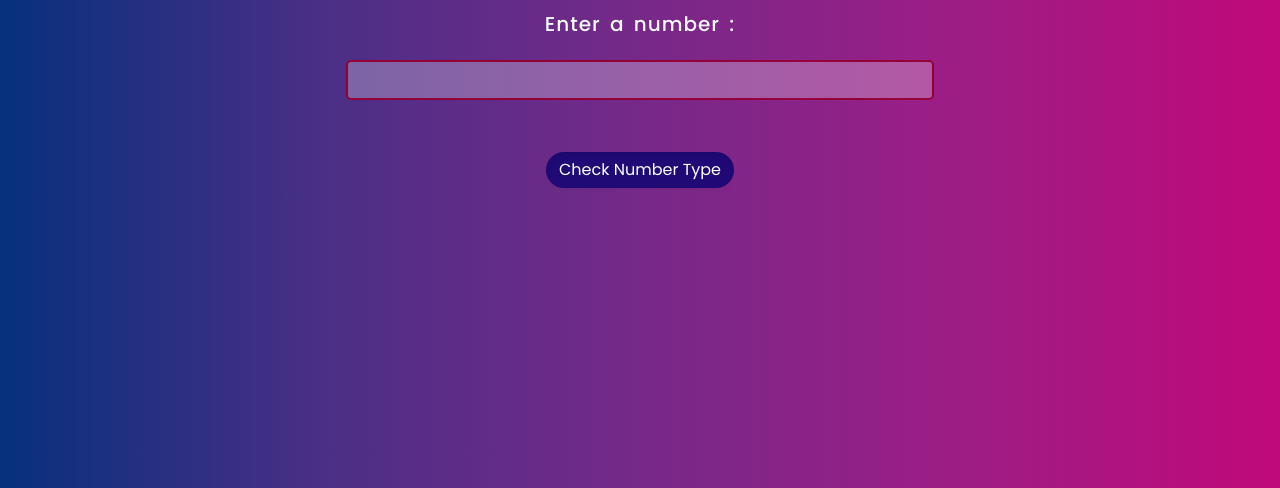
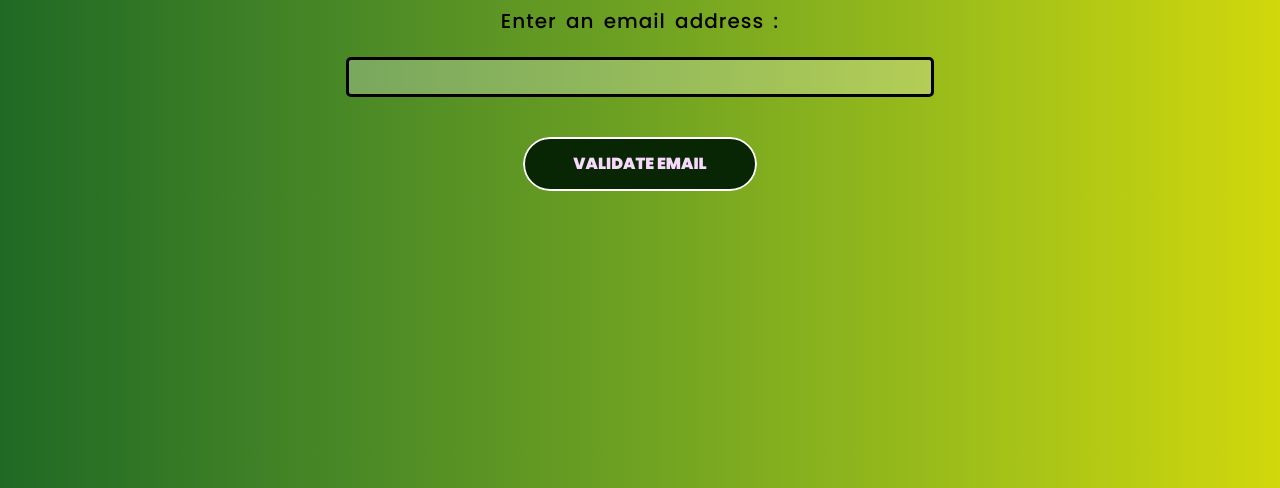
Before and after one commit to adibmansuri511/Validate-an-email-address, a plain HTML site: page index.html in a window 1280 px wide. Shown: the part 312-800 px from the top of the page. Drawn offline with nearby package versions, Linux system fonts and the light colour scheme.

Commit message:
All updates is done.

```diff
--- a/assets/css/style.css
+++ b/assets/css/style.css
@@ -8,7 +8,7 @@
 }
 
 body {
-    background-image: linear-gradient(to right, #06307d, #4a2f86, #762989, #9d1d85, #c0097a);
+    background-image: linear-gradient(to right, #206925, #468626, #6fa222, #9dbe1a, #d1d80c);
     background-position: center center;
     background-repeat: no-repeat;
     background-size: cover;
@@ -31,69 +31,180 @@ main {
 form input {
     height: 40px;
     width: 80%;
-    outline-offset: 1px;
-    border: 2px solid #930037;
+    /* outline-offset: 1px; */
+    border: 3px solid #000000;
     border-radius: 5px;
     background-color: #ffffff42;
-    color: #fff;
+    color: #000000;
     font-size: 1rem;
 }
 
 form input:focus {
-    outline: 2px solid #ffffff;
-    background-color: #6c2d436b;
+    outline: 3px solid #d9d803;
+    background-color: #d9d803;
     transition-duration: 100ms;
 }
 
-.custom-btn {
-    background-color: #1d0976f5;
-    padding: 0.4em 0.8em;
-    margin-top: 1.75rem;
-    border-radius: 20em;
-    border: none;
-    user-select: none;
-    cursor: pointer;
-    font-size: 1rem;
-    transition: all 100ms linear;
-    color: #ffffff;
-    position: relative;
-    box-shadow: inset 0 4px 6px -1px rgb(0 0 0 / 0.1),
-        0 2px 4px -2px rgb(0 0 0 / 0.1);
+.custom-text-dark {
+    color: #000000;
 }
 
-.custom-btn:active {
-    box-shadow: inset 0 0 0 4px #043b3f6b;
+
+/* .input-color {
+    color: blue !important;
+    font-size: 1rem;
+    font-weight: bold;
+} */
+
+
+.btn-01,
+.btn-01 *,
+.btn-01 :after,
+.btn-01 :before,
+.btn-01:after,
+.btn-01:before {
+    border: 0 solid;
+    box-sizing: border-box;
 }
 
-.custom-btn::before {
-    content: "";
-    width: 100%;
-    height: 100%;
-    background-color: #1d0976f5;
-    position: absolute;
-    border-radius: inherit;
-    z-index: -1;
-    top: 0;
-    left: 0;
-    transition: all 500ms ease-in-out;
-    opacity: 0;
-    animation: flash 100ms ease-in-out;
-    transform: scaleX(2) scaleY(2);
+.btn-01 {
+    -webkit-tap-highlight-color: transparent;
+    -webkit-appearance: button;
+    background-color: #082604;
+    background-image: none;
+    color: #fff;
+    cursor: pointer;
+    font-family: ui-sans-serif, system-ui, -apple-system, BlinkMacSystemFont,
+        Segoe UI, Roboto, Helvetica Neue, Arial, Noto Sans, sans-serif,
+        Apple Color Emoji, Segoe UI Emoji, Segoe UI Symbol, Noto Color Emoji;
+    font-size: 100%;
+    font-weight: 900;
+    line-height: 1.5;
+    margin: 0;
+    -webkit-mask-image: -webkit-radial-gradient(#000, #fff);
+    padding: 0;
+    text-transform: uppercase;
 }
 
-.custom-btn:hover::before {
-    opacity: 1;
-    transform: scaleX(1) scaleY(1);
+.btn-01:disabled {
+    cursor: default;
 }
 
-@keyframes flash {
+.btn-01:-moz-focusring {
+    outline: auto;
+}
+
+.btn-01 svg {
+    display: block;
+    vertical-align: middle;
+}
+
+.btn-01 [hidden] {
+    display: none;
+}
+
+.btn-01 {
+    border-radius: 99rem;
+    border-width: 2px;
+    padding: 0.8rem 3rem;
+    z-index: 0;
+}
+
+.btn-01,
+.btn-01 .text-container {
+    overflow: hidden;
+    position: relative;
+}
+
+.btn-01 .text-container {
+    display: block;
+}
+
+.btn-01 .text {
+    display: block;
+    mix-blend-mode: difference;
+    position: relative;
+}
+
+.btn-01:hover .text {
+    -webkit-animation: move-up-alternate 0.3s forwards;
+    animation: move-up-alternate 0.3s forwards;
+}
+
+@-webkit-keyframes move-up-alternate {
     0% {
-        opacity: 1;
-        transform: translate(45px);
+        transform: translateY(0);
     }
 
-    100% {
-        opacity: 0;
-        transform: translate(0);
+    50% {
+        transform: translateY(80%);
+    }
+
+    51% {
+        transform: translateY(-80%);
+    }
+
+    to {
+        transform: translateY(0);
     }
 }
+
+@keyframes move-up-alternate {
+    0% {
+        transform: translateY(0);
+    }
+
+    50% {
+        transform: translateY(80%);
+    }
+
+    51% {
+        transform: translateY(-80%);
+    }
+
+    to {
+        transform: translateY(0);
+    }
+}
+
+.btn-01:after,
+.btn-01:before {
+    --tilt: 20px;
+    background: #ffffff;
+    -webkit-clip-path: polygon(0 0,
+            calc(100% - var(--tilt)) 0,
+            100% 50%,
+            calc(100% - var(--tilt)) 100%,
+            0 100%);
+    clip-path: polygon(0 0,
+            calc(100% - var(--tilt)) 0,
+            100% 50%,
+            calc(100% - var(--tilt)) 100%,
+            0 100%);
+    content: "";
+    height: 100%;
+    left: -100%;
+    position: absolute;
+    top: 0;
+    transition: transform 0.6s;
+    width: 100%;
+}
+
+.btn-01:after {
+    -webkit-clip-path: polygon(var(--tilt) 0,
+            0 50%,
+            var(--tilt) 100%,
+            100% 100%,
+            100% 0);
+    clip-path: polygon(var(--tilt) 0, 0 50%, var(--tilt) 100%, 100% 100%, 100% 0);
+    left: 100%;
+    z-index: -1;
+}
+
+.btn-01:hover:before {
+    transform: translateX(100%);
+}
+
+.btn-01:hover:after {
+    transform: translateX(-100%);
+}
--- a/assets/js/main.js
+++ b/assets/js/main.js
@@ -1,61 +1,89 @@
-// program to check if a number is a float or integer value
+// program to validate an email address
 
 // Get button element and add click event listener on it and assign to element variable.
 const element = document.getElementById("myBtn");
 
-element.addEventListener("click", checkNumber);
+element.addEventListener("click", validateEmail);
 
 
-function checkNumber(e) {
+
+function validateEmail(e) {
     e.preventDefault();
 
-    // Take input value from the user and convert it into a number.
-    let inputValue = document.getElementById("inputValue").value;
+    // Take input value from the user.
+    const email = document.getElementById("email").value;
 
-    console.log(`Input value is : ${inputValue}`);
-    console.log(`Input value data type is : ${typeof inputValue}`);
+    // Show the result on this #h5 id.
+    let result = document.querySelector('#h5');
 
-    // check if the passed value is a number
-    // The typeof operator is used to check the data type of the passed value.
-    // The isNaN() method checks if the passed value is a number.
+    const regexPattern = /^(([^<>()[\]\\.,;:\s@\"]+(\.[^<>()[\]\\.,;:\s@\"]+)*)|(\".+\"))@((\[[0-9]{1,3}\.[0-9]{1,3}\.[0-9]{1,3}\.[0-9]{1,3}\])|(([a-zA-Z\-0-9]+\.)+[a-zA-Z]{2,}))$/;
 
-    // Check the input field is not a blank.
-    if (inputValue) {
+    if (regexPattern.test(email)) {
 
-        inputValue = Number(inputValue);
-        console.log(`Input value data type is : ${typeof inputValue}`);
+        console.log(`${email} is valid email address.`);
+        // result.classList.add("input-color");
+        // result.innerHTML = `${email} is valid email address.`;
+        result.innerHTML = `<span style="color: #000;">${email}</span> is valid email address.`;
 
-
-        if (typeof inputValue === 'number' && !isNaN(inputValue)) {
-
-            // check if it is integer
-            // The Number.isInteger() method is used to check if the number is an integer value.
-            if (Number.isInteger(inputValue)) {
-
-                document.querySelector('#h5').innerHTML = `Result : ${inputValue} is integer value.`;
-
-                console.log(`${inputValue} is integer value.`);
 
     } else {
 
-                document.querySelector('#h5').innerHTML = `Result : ${inputValue} is a float value.`;
-
-                console.log(`${inputValue} is a float value.`);
+        console.log(`${email} is not valid email address.`);
+        result.innerHTML = `<span style="color: #000;">${email}</span> is not valid email address.`;
 
     }
 
-        } else {
+};
 
-            document.querySelector('#h5').innerHTML = `Result : ${inputValue} is not a number.`;
-            console.log(`${inputValue} is not a number.`);
 
-        }
 
-    } else {
+// function checkNumber(e) {
+//     e.preventDefault();
 
-        document.querySelector('#h5').innerHTML = `Please enter the value.`;
-        console.log(`Please enter the value.`);
+//     // Take input value from the user and convert it into a number.
+//     // const email = document.getElementById("email").value;
 
-    }
+//     console.log(`Input value is : ${email}`);
 
-}
+//     // check if the passed value is a number
+//     // The typeof operator is used to check the data type of the passed value.
+//     // The isNaN() method checks if the passed value is a number.
+
+//     // Check the input field is not a blank.
+//     if (email) {
+
+
+
+//         if (typeof email === 'number' && !isNaN(email)) {
+
+//             // check if it is integer
+//             // The Number.isInteger() method is used to check if the number is an integer value.
+//             if (Number.isInteger(email)) {
+
+//                 document.querySelector('#h5').innerHTML = `Result : ${email} is integer value.`;
+
+//                 console.log(`${email} is integer value.`);
+
+//             } else {
+
+//                 document.querySelector('#h5').innerHTML = `Result : ${email} is a float value.`;
+
+//                 console.log(`${email} is a float value.`);
+
+//             }
+
+//         } else {
+
+//             document.querySelector('#h5').innerHTML = `Result : ${email} is not a number.`;
+//             console.log(`${email} is not a number.`);
+
+//         }
+
+//     } else {
+
+//         document.querySelector('#h5').innerHTML = `Please enter the value.`;
+//         console.log(`Please enter the value.`);
+
+//     }
+
+// }
--- a/index.html
+++ b/index.html
@@ -4,7 +4,7 @@
 <head>
     <meta charset="UTF-8">
     <meta name="viewport" content="width=device-width, initial-scale=1.0">
-    <title>Check if a Number is Float or Integer</title>
+    <title>Validate An Email Address</title>
     <!-- Bootstrap cdn -->
     <link href="https://cdn.jsdelivr.net/npm/bootstrap@5.0.2/dist/css/bootstrap.min.css" rel="stylesheet"
         integrity="sha384-EVSTQN3/azprG1Anm3QDgpJLIm9Nao0Yz1ztcQTwFspd3yD65VohhpuuCOmLASjC" crossorigin="anonymous">
@@ -20,17 +20,20 @@
                 <div class="col-md-2"></div>
                 <div class="col-md-8">
                     <div class="text-center">
-                        <h1 class="text-light fw-bold">Number Type Checker</h1>
+                        <h1 class="custom-text-dark fw-bold">Email Validator</h1>
                     </div>
                     <form action="" method="get">
                         <div class="d-flex flex-column justify-content-center align-items-center my-4">
-                            <label for="inputValue">
-                                <h5 class="text-center text-light mt-2 ">Enter a number :</h5>
+                            <label for="email">
+                                <h5 class="text-center custom-text-dark mt-2 ">Enter an email address :</h5>
                             </label>
-                            <input class="mt-3 mb-4" type="text" name="integerOrFloat" id="inputValue">
+                            <input class="mt-3 mb-4" type="text" name="validate-email" id="email">
                             <div class="d-flex justify-content-center">
-                                <button id="myBtn" type="submit" class="custom-btn btn-effect">Check Number
-                                    Type</button>
+                                <button id="myBtn" class="btn-01 mt-3" type="submit">
+                                    <span class="text-container">
+                                        <span class="text">Validate Email</span>
+                                    </span>
+                                </button>
                             </div>
                         </div>
                         <div class="d-flex justify-content-center pt-4">
```
Also changed, not shown: assets/images/email-validator-not-valid.PNG (added), assets/images/email-validator-valid.PNG (added), assets/images/integer-float-value-checker.PNG (deleted). Lines whose indentation alone changed are shown as unchanged.
